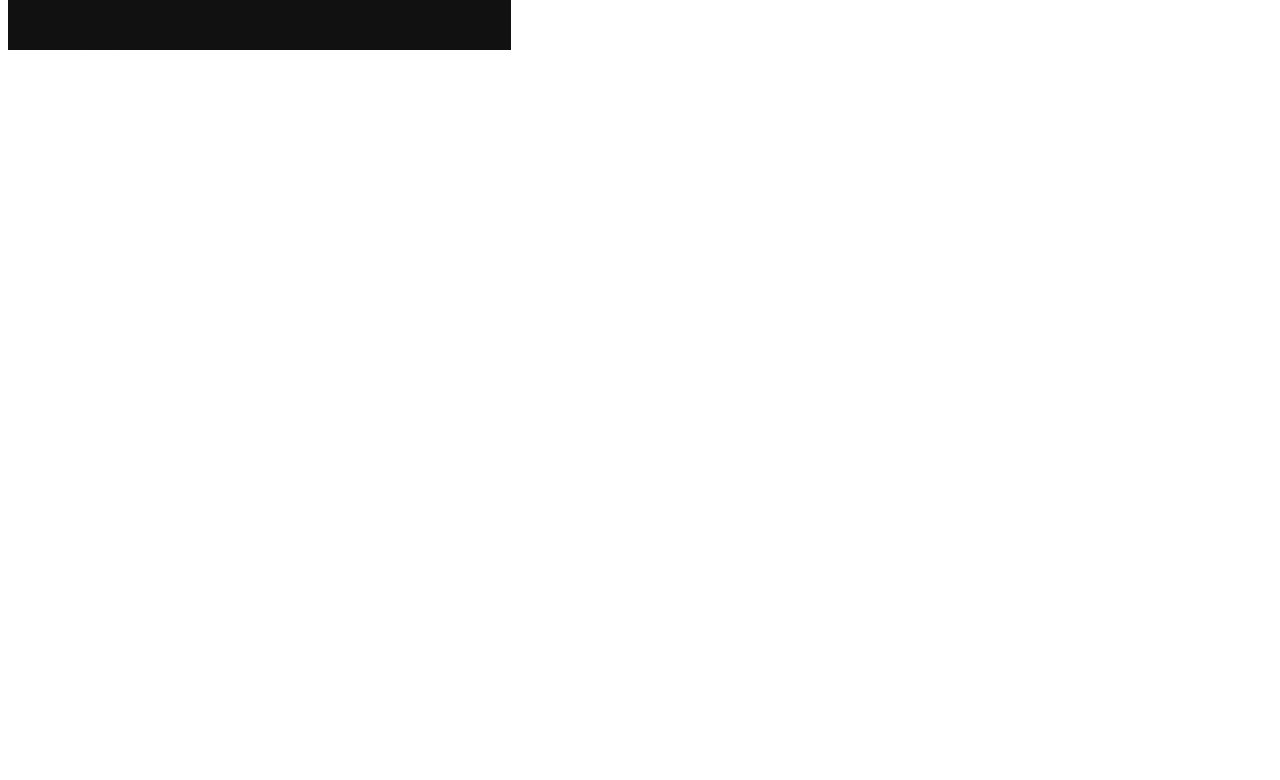
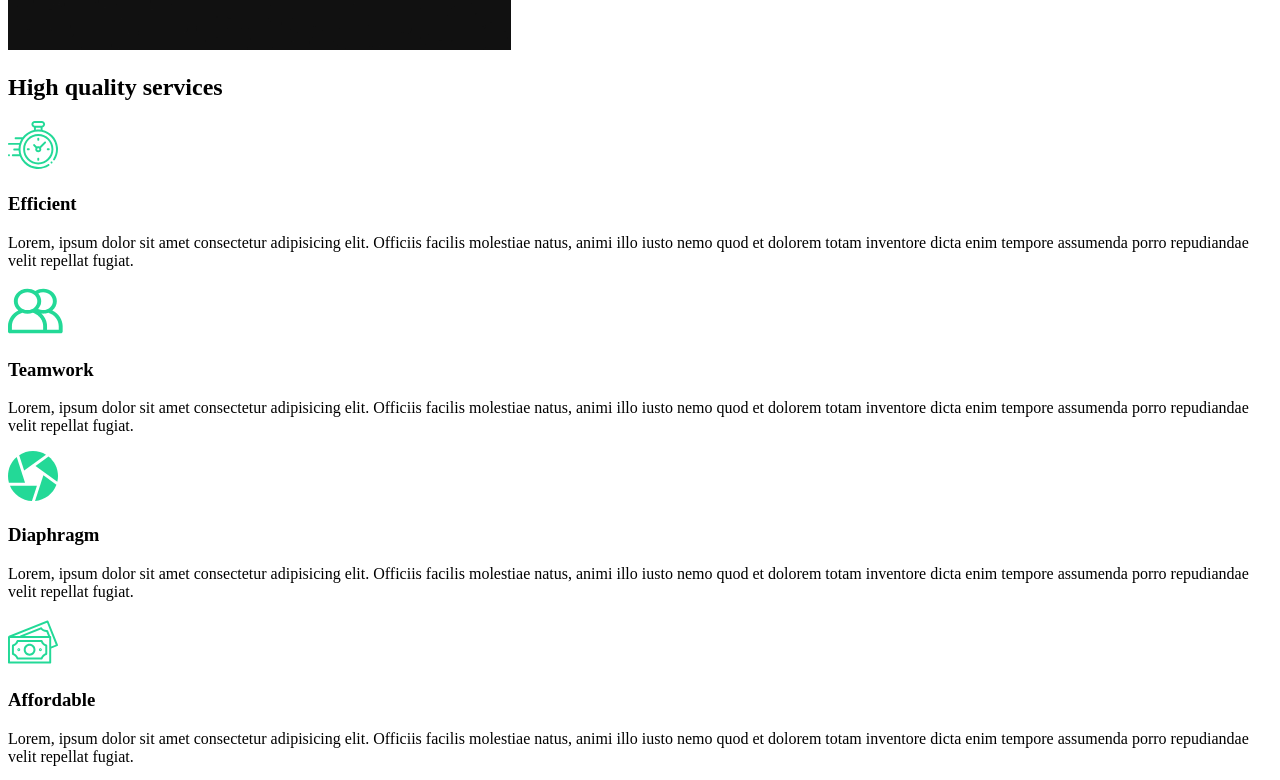
Before and after one commit to RobertSerban1/React-Website, a React (Vite) app in the folder react-site/site/: page / in a window 1280 px wide. Shown: the part 920-1700 px from the top of the page. Before the commit the page ends 982 px from the top, so only its background shows below. Built offline with nearby package versions, Linux system fonts and the light colour scheme.

Commit message:
services section

```diff
--- /dev/null
+++ b/react-site/site/src/components/ServicesSection.jsx
@@ -0,0 +1,72 @@
+import React from "react";
+import clock from "../img/clock.svg";
+import diaphragm from "../img/diaphragm.svg";
+import money from "../img/money.svg";
+import teamwork from "../img/teamwork.svg";
+import home2 from "../img/home2.png";
+
+const ServicesSection = () => {
+  return (
+    <div className="services">
+      <div className="description">
+        <h2>
+          High <span>quality</span> services
+        </h2>
+        <div className="cards">
+          <div className="card">
+            <div className="icon">
+              <img src={clock} alt="icon" />
+              <h3>Efficient</h3>
+            </div>
+            <p>
+              Lorem, ipsum dolor sit amet consectetur adipisicing elit. Officiis
+              facilis molestiae natus, animi illo iusto nemo quod et dolorem
+              totam inventore dicta enim tempore assumenda porro repudiandae
+              velit repellat fugiat.
+            </p>
+          </div>
+          <div className="card">
+            <div className="icon">
+              <img src={teamwork} alt="icon" />
+              <h3>Teamwork</h3>
+            </div>
+            <p>
+              Lorem, ipsum dolor sit amet consectetur adipisicing elit. Officiis
+              facilis molestiae natus, animi illo iusto nemo quod et dolorem
+              totam inventore dicta enim tempore assumenda porro repudiandae
+              velit repellat fugiat.
+            </p>
+          </div>
+          <div className="card">
+            <div className="icon">
+              <img src={diaphragm} alt="icon" />
+              <h3>Diaphragm</h3>
+            </div>
+            <p>
+              Lorem, ipsum dolor sit amet consectetur adipisicing elit. Officiis
+              facilis molestiae natus, animi illo iusto nemo quod et dolorem
+              totam inventore dicta enim tempore assumenda porro repudiandae
+              velit repellat fugiat.
+            </p>
+          </div>
+          <div className="card">
+            <div className="icon">
+              <img src={money} alt="icon" />
+              <h3>Affordable</h3>
+            </div>
+            <p>
+              Lorem, ipsum dolor sit amet consectetur adipisicing elit. Officiis
+              facilis molestiae natus, animi illo iusto nemo quod et dolorem
+              totam inventore dicta enim tempore assumenda porro repudiandae
+              velit repellat fugiat.
+            </p>
+          </div>
+        </div>
+      </div>
+      <div className="image">
+        <img src={home2} alt="icon" />
+      </div>
+    </div>
+  );
+};
+export default ServicesSection;
--- a/react-site/site/src/pages/AboutUs.jsx
+++ b/react-site/site/src/pages/AboutUs.jsx
@@ -1,7 +1,12 @@
 import React from "react";
 import AboutSection from "../components/AboutSection";
-
+import ServicesSection from "../components/ServicesSection";
 const AboutUs = () => {
-  return <AboutSection />;
+  return (
+    <>
+      <AboutSection />
+      <ServicesSection />
+    </>
+  );
 };
 export default AboutUs;
```
